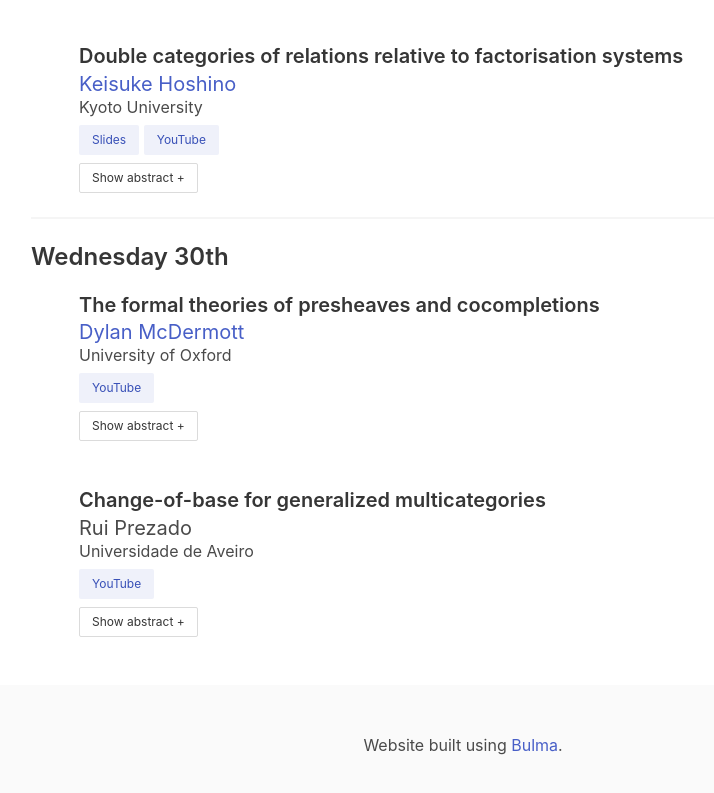
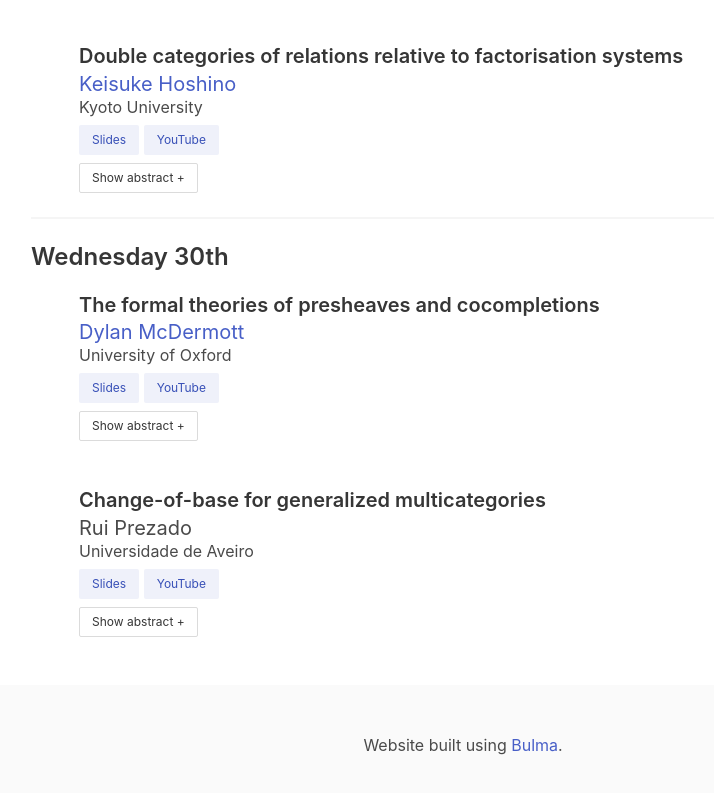
Before and after one commit to BryceClarke/virtual-double-categories-workshop, a plain HTML site: page index.html in a window 1280 px wide. Shown: the part 2570-3363 px from the top of the page, without its empty margins (177-891 px from the left). Drawn offline with nearby package versions, Linux system fonts and the light colour scheme.

Commit message:
more slides

```diff
--- a/index.html
+++ b/index.html
@@ -345,7 +345,7 @@
         <h4 class="subtitle is-6 mb-2">University of Oxford</h4>
         <!-- Slides and recording -->
         <div class="container mb-2">
-          <!-- <a href="slides/dylan-mcdermott.pdf"><button class="button is-small is-link is-light">Slides</button></a> -->
+          <a href="slides/dylan-mcdermott.pdf"><button class="button is-small is-link is-light">Slides</button></a>
           <a href="https://www.youtube.com/watch?v=iJPxrsKia48"><button class="button is-small is-link is-light">YouTube</button></a>
         </div>
         <!-- Abstract -->
@@ -370,7 +370,7 @@
         <h4 class="subtitle is-6 mb-2">Universidade de Aveiro</h4>
         <!-- Slides and recording -->
         <div class="container mb-2">
-          <!-- <a href="slides/rui-prezado.pdf"><button class="button is-small is-link is-light">Slides</button></a> -->
+          <a href="slides/rui-prezado.pdf"><button class="button is-small is-link is-light">Slides</button></a>
           <a href="https://www.youtube.com/watch?v=LvWAD0FvoeM"><button class="button is-small is-link is-light">YouTube</button></a>
         </div>
         <!-- Abstract -->
```
Also changed, not shown: 2 other files.
